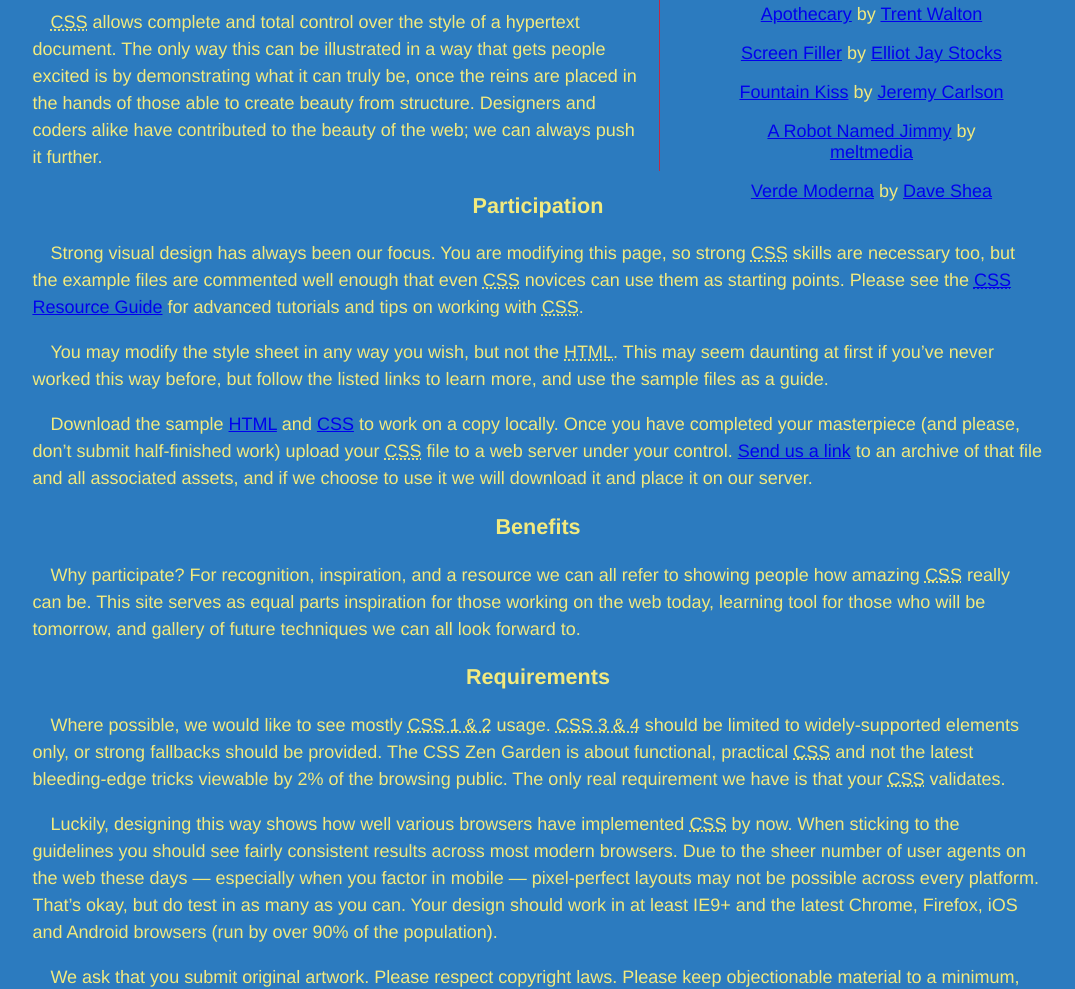
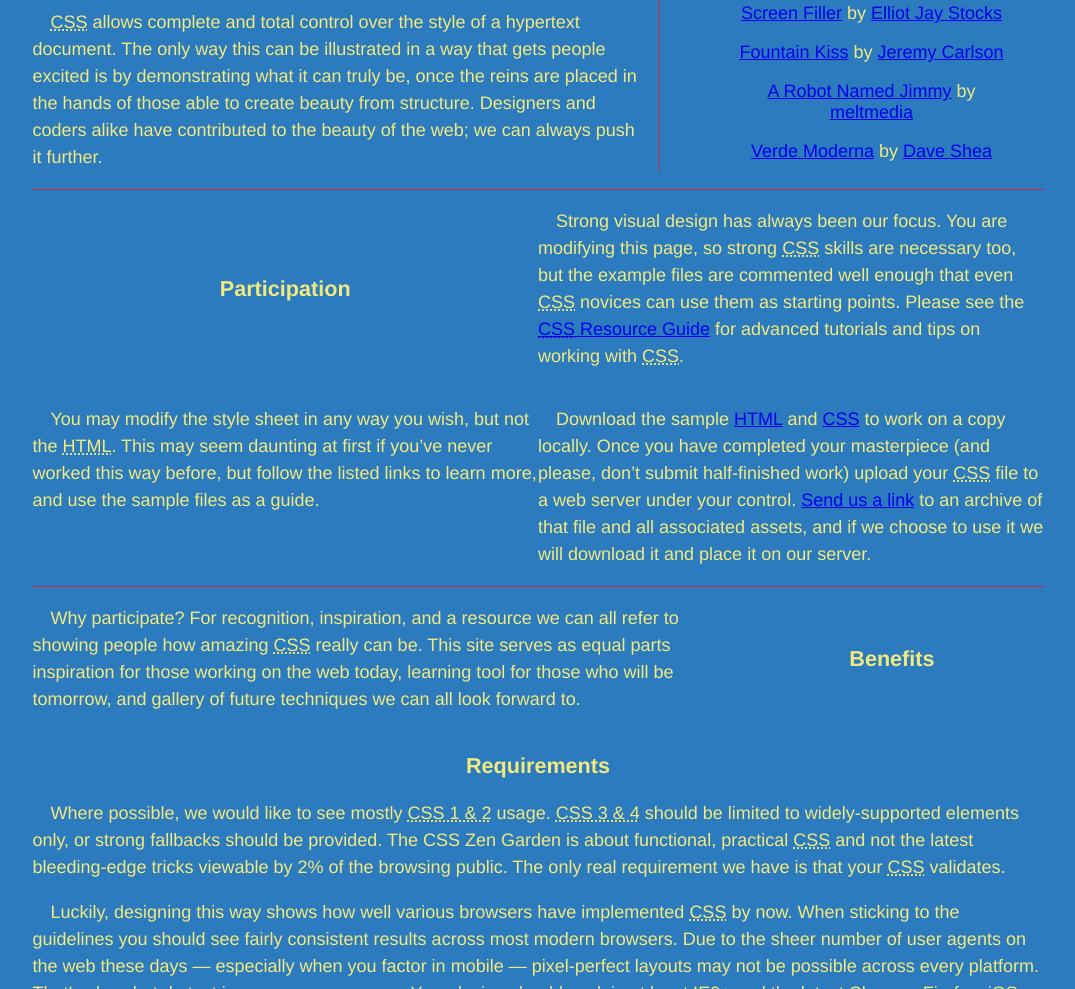
Before and after one commit to PDBD071/CSS-Zen-Garden, a plain HTML site: page index.html in a window 1280 px wide. Shown: the part 771-1760 px from the top of the page, without its empty margins (102-1177 px from the left). Drawn offline with Linux system fonts and the light colour scheme.

Commit message:
Add files via upload

```diff
--- a/style.css
+++ b/style.css
@@ -10,7 +10,7 @@
 
 #design-selection {
     position: absolute;
-    top: 560px;
+    top: 520px;
     left: 62%;
     padding-left: 1%;
     padding-right: 1%;
@@ -88,3 +88,39 @@ h3 {font-size: 1.2rem;}
 .main p {line-height: 1.5;}
 
 abbr {font-variant: small-caps;}
+
+
+.supportinf footer {
+    display: flex;
+    justify-content: space-evenly;
+}
+
+.benefits {
+    display: flex;
+    border-top: #BF2A45 solid 1px;
+    border-bottom: #BF2A45 1px;
+}
+
+.benefits p {
+    flex-basis: 70%;
+}
+
+.benefits h3 {
+    order: 2;
+    align-self: center;
+    flex-basis: 30%;
+}
+
+.participation {
+    display: flex;
+    flex-wrap: wrap;
+    border-top: #BF2A45 solid 1px;
+}
+
+.participation h3, .participation p {
+    flex-basis: 50%;
+}
+
+.participation h3 {
+    align-self: center;
+}
```
